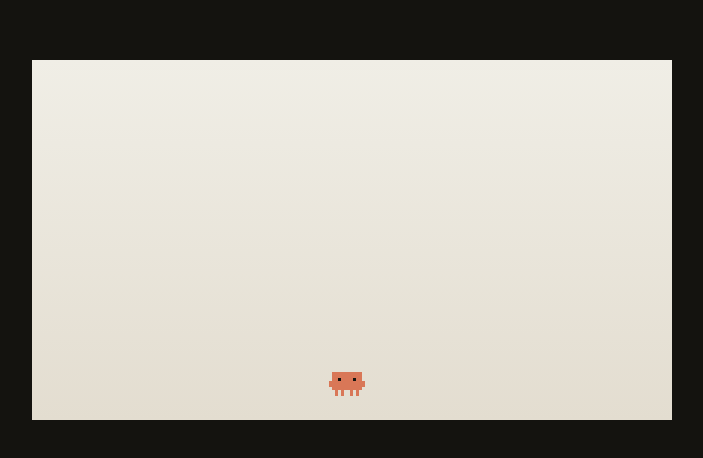
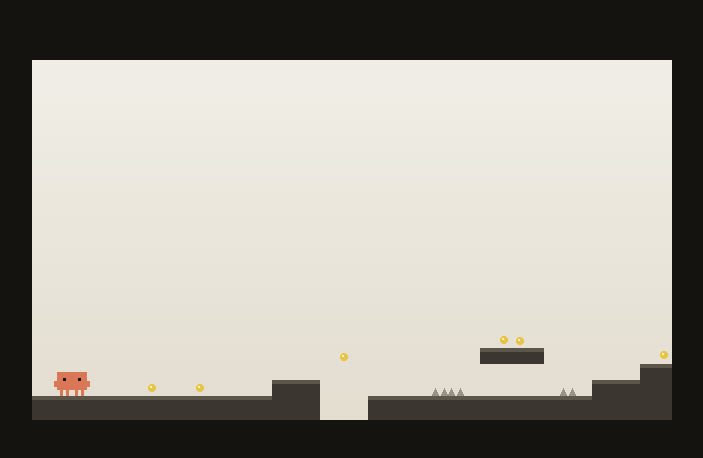
Before and after one commit to Seer00/Claude_CLAWD-JUMP, a website: page frontend/index.html in a window 1280 px wide. Shown: the part 160-618 px from the top of the page, without its empty margins (288-991 px from the left). Drawn offline with Linux system fonts and the light colour scheme.

Commit message:
feat(game): tile map, tile rendering and map-driven collision
Two bugs found by verification, both off-by-one in AABB tile probing:

1. Map row 15 was transcribed 99 chars instead of 100, in the code, spec and
   plan alike. Rows are now width-checked at load.
2. Probe geometry was inconsistent. An AABB spanning [lo, hi) overlaps tiles
   floor(lo/TILE)..ceil(hi/TILE)-1. Using floor((hi-1)/TILE) under-reports for
   sub-pixel positions, which let Clawd rest 0.8px inside solid rock; using
   floor(hi/TILE) over-reports at exact boundaries, causing false collisions.
   Both axes now use maxTile(hi) = ceil(hi/TILE)-1.

Grounding is also split out into its own probe of the row beneath the feet.
Deriving onGround from the downward collision made it flicker every other
frame, because a box at rest never overlaps the floor it stands on: y jittered
between 312 and 312.389 forever. A 3000-frame randomised input scan now
confirms zero fractional embedding and zero onGround flips at rest.

```diff
--- a/frontend/index.html
+++ b/frontend/index.html
@@ -64,6 +64,83 @@ ctx.imageSmoothingEnabled = false;
 
 function clamp(v, lo, hi) { return v < lo ? lo : v > hi ? hi : v; }
 
+/* ============================== LEVEL ============================== */
+const COIN = [
+  "..XXXX..",
+  ".XXXXXX.",
+  "XXXXXXXX",
+  "XXXXXXXX",
+  "XXXXXXXX",
+  "XXXXXXXX",
+  ".XXXXXX.",
+  "..XXXX.."
+];
+const SPIKE = [
+  "...X........X...",
+  "...X........X...",
+  "..XXX......XXX..",
+  "..XXX......XXX..",
+  ".XXXXX....XXXXX.",
+  ".XXXXX....XXXXX.",
+  "XXXXXXX..XXXXXXX",
+  "XXXXXXX..XXXXXXX"
+];
+
+const MAP_SRC = [
+  "....................................................................................................",
+  "....................................................................................................",
+  "....................................................................................................",
+  "....................................................................................................",
+  "....................................................................................................",
+  "....................................................................................................",
+  "....................................................................................................",
+  "....................................................................................................",
+  "....................................................................................................",
+  "....................................................................................................",
+  "....................................................................................................",
+  "....................................................................................................",
+  "....................................................................................................",
+  "....................................................................................................",
+  "....................................................................................................",
+  ".........................................................C....C.....................................",
+  ".............................................C......C...XXX..XXX....................................",
+  ".............................CC...........C.XXXXX..XXX................XXXXXXXXX..............C...F..",
+  "...................C........XXXX.......C.XXXXXXXX...........................................XXXXXXXX",
+  "......................................XXXXXXXXXXX....................................C..XXX.....XXXX",
+  "..S....C..C....XXX.......^^......^.XXXXXXXXXXXXXX...................^...C...C....^..XXX.XXX.....XXXX",
+  "XXXXXXXXXXXXXXXXXX...XXXXXXXXXXXXXXXXXXXXXXXXXXXX.................XXXXXXXXXXXXXXXXXXXXXXXXXXXXXXXXXX",
+  "XXXXXXXXXXXXXXXXXX...XXXXXXXXXXXXXXXXXXXXXXXXXXXX.................XXXXXXXXXXXXXXXXXXXXXXXXXXXXXXXXXX"
+];
+
+const ROWS = MAP_SRC.length, COLS = MAP_SRC[0].length;
+const LEVEL_W = COLS * TILE, LEVEL_H = ROWS * TILE;
+
+let map = [];
+function loadMap() { map = MAP_SRC.map(row => row.split("")); }
+
+function tileAt(c, r) {
+  if (c < 0 || c >= COLS || r < 0 || r >= ROWS) return ".";
+  return map[r][c];
+}
+
+function findTile(ch) {
+  for (let r = 0; r < ROWS; r++)
+    for (let c = 0; c < COLS; c++)
+      if (MAP_SRC[r][c] === ch) return { c: c, r: r };
+  return null;
+}
+
+function countTile(ch) {
+  let n = 0;
+  for (let r = 0; r < ROWS; r++)
+    for (let c = 0; c < COLS; c++)
+      if (MAP_SRC[r][c] === ch) n++;
+  return n;
+}
+
+const SPAWN = findTile("S");
+const COIN_TOTAL = countTile("C");
+
 /* ============================== INPUT ============================== */
 const keys = new Set();
 
@@ -88,25 +165,46 @@ const clawd = {
 const cam = { x: 0, y: 0 };
 const game = { state: "play", coins: 0, t: 0 };
 
+function respawn() {
+  clawd.x = SPAWN.c * TILE + TILE / 2 - BOX_W / 2;
+  clawd.y = (SPAWN.r + 1) * TILE - BOX_H;
+  clawd.vx = 0;
+  clawd.vy = 0;
+  clawd.onGround = false;
+  clawd.face = 1;
+  clawd.coyoteT = 0;
+  clawd.bufferT = 0;
+}
+
 function reset() {
+  loadMap();
   game.state = "play";
   game.coins = 0;
+  respawn();
 }
 
 /* ============================== PHYSICS ============================= */
-/* TEMPORARY: replaced by a map lookup in Task 4. Flat floor at row 21. */
 function isSolid(c, r) {
-  return r >= 21;
+  if (c < 0 || c >= COLS) return true;
+  if (r < 0 || r >= ROWS) return false;
+  return map[r][c] === "X";
 }
 
+/* An AABB spanning [lo, hi) overlaps tiles floor(lo/TILE) .. ceil(hi/TILE)-1.
+   Using floor(hi/TILE) over-reports a tile when hi lands exactly on a boundary
+   (false collisions at rest); using floor((hi-1)/TILE) under-reports for
+   sub-pixel positions, which let the box settle fractionally inside solid rock. */
+function maxTile(hi) { return Math.ceil(hi / TILE) - 1; }
+
+/* top/bot and left/right below are EXCLUSIVE upper edges: y + BOX_H, x + BOX_W. */
 function spansSolidV(c, top, bot) {
-  for (let r = Math.floor(top / TILE); r <= Math.floor(bot / TILE); r++)
+  for (let r = Math.floor(top / TILE); r <= maxTile(bot); r++)
     if (isSolid(c, r)) return true;
   return false;
 }
 
 function spansSolidH(r, left, right) {
-  for (let c = Math.floor(left / TILE); c <= Math.floor(right / TILE); c++)
+  for (let c = Math.floor(left / TILE); c <= maxTile(right); c++)
     if (isSolid(c, r)) return true;
   return false;
 }
@@ -114,9 +212,9 @@ function spansSolidH(r, left, right) {
 function moveX(d) {
   if (d === 0) return;
   clawd.x += d;
-  const top = clawd.y, bot = clawd.y + BOX_H - 1;
+  const top = clawd.y, bot = clawd.y + BOX_H;
   if (d > 0) {
-    const c = Math.floor((clawd.x + BOX_W - 1) / TILE);
+    const c = maxTile(clawd.x + BOX_W);
     if (spansSolidV(c, top, bot)) { clawd.x = c * TILE - BOX_W; clawd.vx = 0; }
   } else {
     const c = Math.floor(clawd.x / TILE);
@@ -125,20 +223,21 @@ function moveX(d) {
 }
 
 function moveY(d) {
-  clawd.onGround = false;
   clawd.y += d;
-  const left = clawd.x, right = clawd.x + BOX_W - 1;
+  const left = clawd.x, right = clawd.x + BOX_W;
   if (d > 0) {
-    const r = Math.floor((clawd.y + BOX_H - 1) / TILE);
-    if (spansSolidH(r, left, right)) {
-      clawd.y = r * TILE - BOX_H;
-      clawd.vy = 0;
-      clawd.onGround = true;
-    }
+    const r = maxTile(clawd.y + BOX_H);
+    if (spansSolidH(r, left, right)) { clawd.y = r * TILE - BOX_H; clawd.vy = 0; }
   } else if (d < 0) {
     const r = Math.floor(clawd.y / TILE);
     if (spansSolidH(r, left, right)) { clawd.y = (r + 1) * TILE; clawd.vy = 0; }
   }
+  /* Grounded is a DIFFERENT question from "am I overlapping rock": it asks whether
+     the tile row directly beneath the feet is solid. Deriving it from the downward
+     collision instead makes it flicker every other frame, because a box at rest
+     never actually overlaps the floor it stands on. */
+  clawd.onGround = clawd.vy >= 0 &&
+    spansSolidH(Math.floor((clawd.y + BOX_H) / TILE), left, right);
 }
 
 function step(dt) {
@@ -208,8 +307,48 @@ function drawClawd() {
   }
 }
 
+function drawFlag(x, y) {
+  ctx.fillStyle = C_FLAG_POLE;
+  ctx.fillRect(x + 3, y - 12, 2, TILE + 12);
+  ctx.fillStyle = C_FLAG_CLOTH;
+  for (let i = 0; i < 9; i++) ctx.fillRect(x + 5, y - 11 + i, 9 - i, 1);
+}
+
+function drawTiles() {
+  const cx = Math.round(cam.x), cy = Math.round(cam.y);
+  const c0 = Math.max(0, Math.floor(cx / TILE));
+  const c1 = Math.min(COLS - 1, Math.floor((cx + W) / TILE));
+  const r0 = Math.max(0, Math.floor(cy / TILE));
+  const r1 = Math.min(ROWS - 1, Math.floor((cy + H) / TILE));
+  for (let r = r0; r <= r1; r++) {
+    for (let c = c0; c <= c1; c++) {
+      const t = map[r][c];
+      if (t === "." || t === "S") continue;
+      const x = c * TILE - cx, y = r * TILE - cy;
+      if (t === "X") {
+        ctx.fillStyle = C_TERRAIN;
+        ctx.fillRect(x, y, TILE, TILE);
+        if (!isSolid(c, r - 1)) {
+          ctx.fillStyle = C_TERRAIN_CAP;
+          ctx.fillRect(x, y, TILE, 4);
+        }
+      } else if (t === "C") {
+        const bob = Math.round(Math.sin(game.t * 3 + c) * 1.5);
+        blit(COIN, x + 4, y + 4 + bob, 1, C_COIN);
+        ctx.fillStyle = C_COIN_HI;
+        ctx.fillRect(x + 6, y + 6 + bob, 2, 2);
+      } else if (t === "^") {
+        blit(SPIKE, x, y + 8, 1, C_SPIKE);
+      } else if (t === "F") {
+        drawFlag(x, y);
+      }
+    }
+  }
+}
+
 function render() {
   drawSky();
+  drawTiles();
   drawClawd();
 }
 
@@ -230,7 +369,11 @@ function frame(now) {
   requestAnimationFrame(frame);
 }
 
-window.__game = { game, clawd, cam, keys };
+window.__game = {
+  game, clawd, cam, keys, COIN_TOTAL, SPAWN, LEVEL_W, LEVEL_H, ROWS, COLS,
+  get map() { return map; }
+};
+reset();
 requestAnimationFrame(frame);
 </script>
 </body>
```
Also changed, not shown: docs/superpowers/plans/2026-09-01-clawd-jump.md (+1 -1 lines), docs/superpowers/specs/2026-09-01-clawd-jump-design.md (+1 -1 lines).
